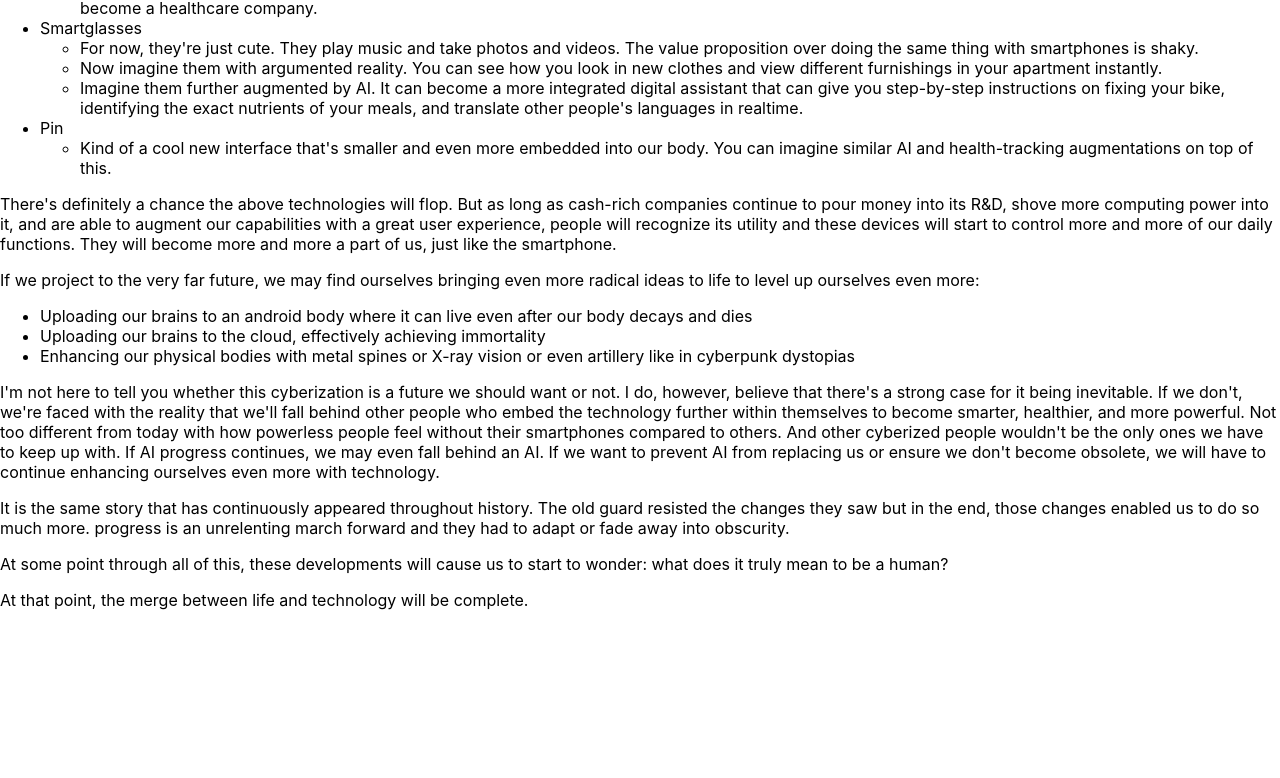
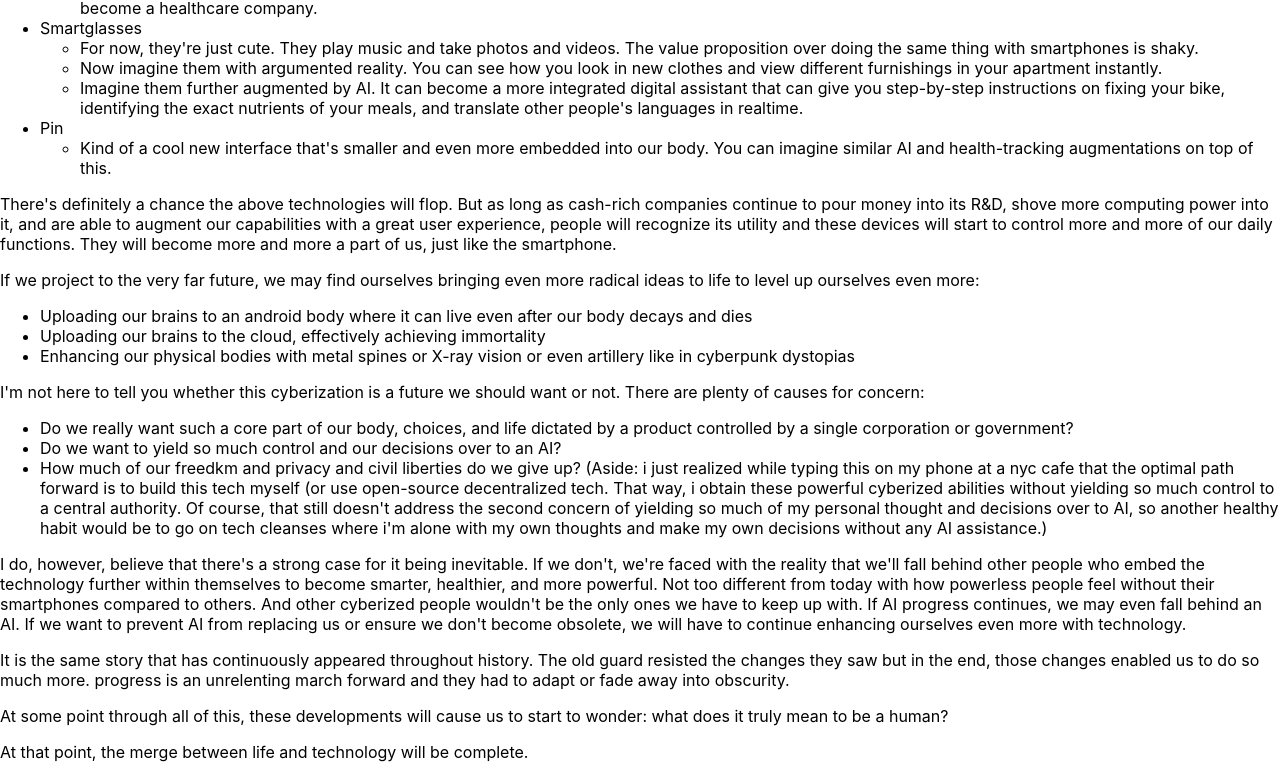
Before and after one commit to nishanthrs/personal-website, a Next.js app: page /drafts/themerge in a window 1280 px wide. Shown: the part 1422-2200 px from the top of the page. Before the commit the page ends 2048 px from the top, so only its background shows below. Built offline with nearby package versions, Linux system fonts and the light colour scheme.

Commit message:
Included some more thoughts in The Merge draft

```diff
--- a/pages/drafts/themerge.mdx
+++ b/pages/drafts/themerge.mdx
@@ -97,7 +97,16 @@ If we project to the very far future, we may find ourselves bringing even more r
 * [Uploading our brains to the cloud](https://en.wikipedia.org/wiki/Pantheon_(TV_series)), effectively achieving immortality
 * Enhancing our physical bodies with metal spines or X-ray vision or even artillery [like in cyberpunk dystopias](https://en.wikipedia.org/wiki/Cyberpunk_2077)
 
-I'm not here to tell you whether this cyberization is a future we should want or not. I do, however, believe that there's a strong case for it being inevitable.
+I'm not here to tell you whether this cyberization is a future we should want or not. There are plenty of causes for concern:
+* Do we really want such a core part of our body, choices, and life dictated by a product controlled by a single corporation or government?
+* Do we want to yield so much control and our decisions over to an AI?
+* How much of our freedkm and privacy and civil liberties do we give up?
+(Aside: i just realized while typing this on my phone at a nyc cafe that the optimal path forward is to build this tech myself (or use open-source decentralized tech.
+That way, i obtain these powerful cyberized abilities without yielding so much control to a central authority.
+Of course, that still doesn't address the second concern of yielding so much of my personal thought and decisions over to AI,
+so another healthy habit would be to go on tech cleanses where i'm alone with my own thoughts and make my own decisions without any AI assistance.)
+
+I do, however, believe that there's a strong case for it being inevitable.
 If we don't, we're faced with the reality that we'll fall behind other people who embed the technology further within themselves to become smarter, healthier, and more powerful.
 Not too different from today with how powerless people feel without their smartphones compared to others.
 And other cyberized people wouldn't be the only ones we have to keep up with. If AI progress continues, we may even fall behind an AI.
```
